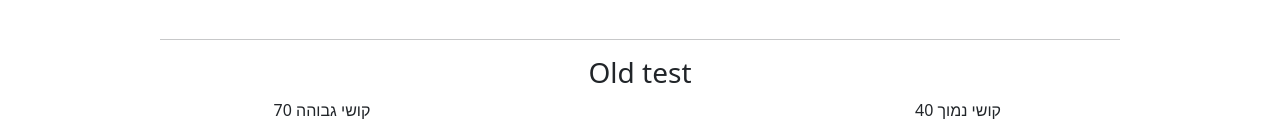
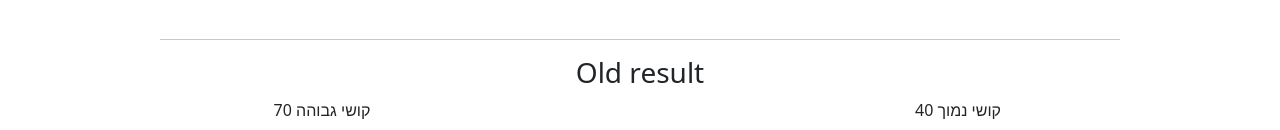
Before and after one commit to hanidanial1/shadi, a React (Vite) app: page / in a window 1280 px wide. Shown: the part 314-444 px from the top of the page. Built offline with nearby package versions, Linux system fonts and the light colour scheme.

Commit message:
edit Old test To New Test

```diff
--- a/src/Components/NewForm.jsx
+++ b/src/Components/NewForm.jsx
@@ -44,7 +44,7 @@ function NewForm() {
 
   return (
     <>
-      <h3 className="text-center">Old test</h3>
+      <h3 className="text-center">Old result</h3>
       <div className="text-center">
         <Row className="mb-3 mx-1">
           <Form.Group as={Col} controlId="formGridEmail">
```
